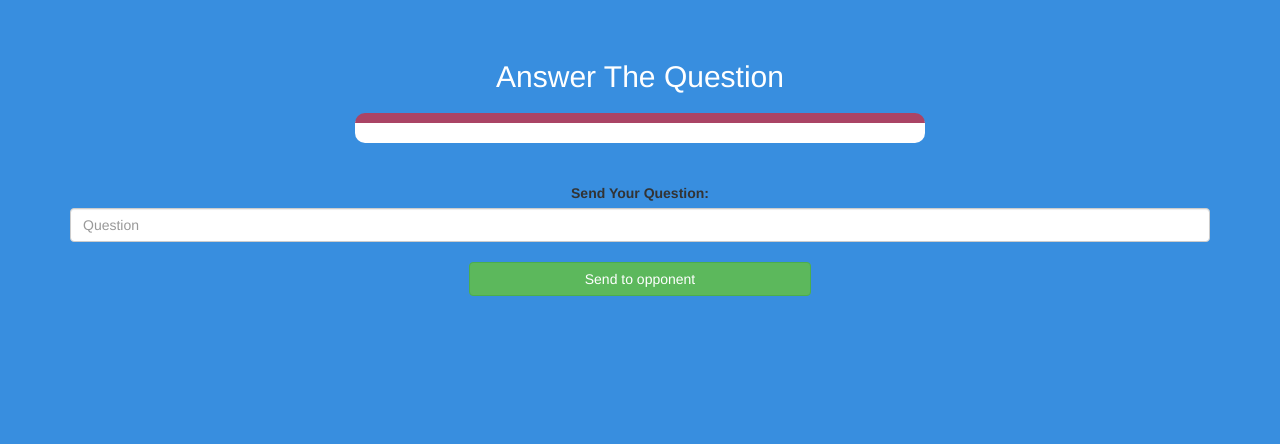
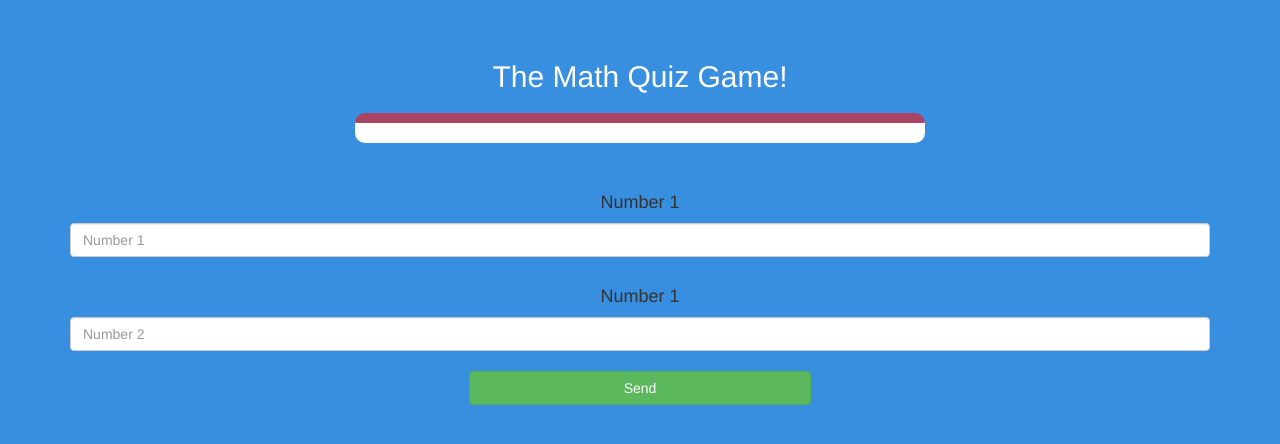
Before and after one commit to krishlala/P89, a plain HTML site: page mathgame.html in a window 1280 px wide. Drawn offline with nearby package versions, Linux system fonts and the light colour scheme.

Commit message:
Update mathgame.html

```diff
--- a/mathgame.html
+++ b/mathgame.html
@@ -21,17 +21,19 @@
 
             <div class="container">
 	<center>
-                <h2 style="color: white;">Answer The Question</h2>
+		<h2 style="color: white;">The Math Quiz Game!</h2>
 		<h3 id="player_question"></h3>
 		<h3 id="player_answer"></h3>
 		<div id="output" class="col-lg-6"> </div>
 		<br>
 		<br>
-                <label>Send Your Question: <b style="color: red"></b></label>
-                <input type="text" id="question" class="form-control" placeholder="Question">
+		<h4>Number 1</h4>
+		<input type="text" id="number1" class="form-control" placeholder="Number 1">
 		<br>
-                <button onclick="send()" class="btn btn-success" style="width: 30%;">Send to opponent</button>
-
+		<h4>Number 1</h4>
+		<input type="text" id="number2" class="form-control" placeholder="Number 2">
+		<br>
+		<button onclick="send()" class="btn btn-success" style="width: 30%;">Send</button>
 	</center>
 </div>
 
```
Lines whose indentation alone changed are shown as unchanged.
